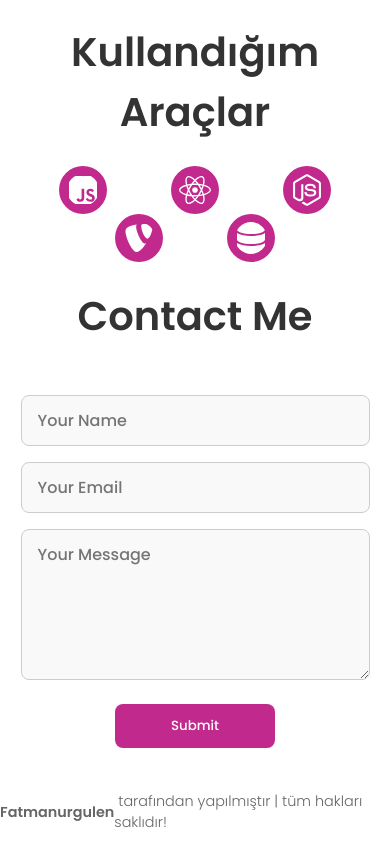
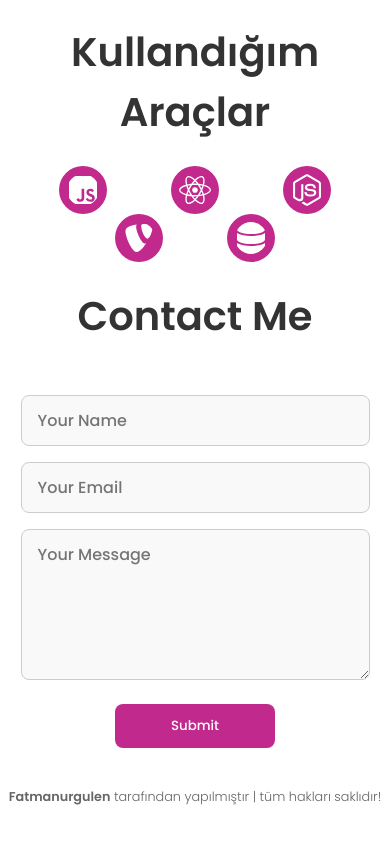
Before and after one commit to fatmanurrgulen/fatmanurgulen, a React (Create React App) app in the folder frontend/: page / in a window 390 px wide. Shown: the part 1861-2705 px from the top of the page. After the commit the page ends 2675 px from the top, so only its background shows below. Built offline with nearby package versions, Linux system fonts and the light colour scheme.

Commit message:
Projeyi güncelledim

```diff
--- a/frontend/src/components/Footer/footer.css
+++ b/frontend/src/components/Footer/footer.css
@@ -1,11 +1,21 @@
-.footer{
-    width: 100vw;
-    height: 4rem;
+.footer {
+    width: 100%;
+    height: auto; /* Yüksekliği otomatik ayarlıyoruz */
     color: #666;
     background: rgb(255, 255, 255);
     display: flex;
     align-items: center;
     justify-content: center;
+    padding: 1rem; /* Padding ekleyerek alanı artırıyoruz */
     font-weight: 300;
     font-size: 0.9rem;
+    text-align: center; /* Metni ortalıyoruz */
 }
+
+/* Mobil görünüm için */
+@media (max-width: 768px) {
+    .footer {
+        font-size: 0.8rem; /* Daha küçük yazı boyutu */
+        padding: 0.5rem; /* Daha az padding */
+    }
+}
--- a/frontend/src/components/NavBar/navbar.js
+++ b/frontend/src/components/NavBar/navbar.js
@@ -15,7 +15,6 @@ const Navbar = () => {
       <div className="desktopMenu">
         <Link activeClass='active' to='intro' spy={true} smooth={true} offset={-100} duration={500} className="desktopMenuListItem">Home</Link>
         <Link activeClass='active' to='skills' spy={true} smooth={true} offset={-50} duration={500} className="desktopMenuListItem">About</Link>
-        <Link activeClass='active' to='works' spy={true} smooth={true} offset={-50} duration={500} className="desktopMenuListItem">Portfolio</Link>
         <Link activeClass='active' to='clients' spy={true} smooth={true} offset={-50} duration={500} className="desktopMenuListItem">Client</Link>
       </div>
       <button className="desktopMenuBtn" onClick={() => {
@@ -28,7 +27,6 @@ const Navbar = () => {
       <div className="navMenu" style={{ display: showMenu ? 'flex' : 'none' }}>
         <Link activeClass='active' to='intro' spy={true} smooth={true} offset={-100} duration={500} className="listItem" onClick={() => setShowMenu(false)}>Home</Link>
         <Link activeClass='active' to='skills' spy={true} smooth={true} offset={-50} duration={500} className="listItem" onClick={() => setShowMenu(!showMenu)}>About</Link>
-        <Link activeClass='active' to='works' spy={true} smooth={true} offset={-50} duration={500} className="listItem" onClick={() => setShowMenu(!showMenu)}>Portfolio</Link>
         <Link activeClass='active' to='clients' spy={true} smooth={true} offset={-50} duration={500} className="listItem" onClick={() => setShowMenu(!showMenu)}>Client</Link>
         <Link activeClass='active' to='contact' spy={true} smooth={true} offset={-50} duration={500} className="listItem" onClick={() => setShowMenu(!showMenu)}>Contact</Link>
       </div>
--- a/frontend/src/components/Skills/skills.js
+++ b/frontend/src/components/Skills/skills.js
@@ -29,11 +29,10 @@ const Skills = () => {
     autoplaySpeed: 3000,
     draggable: true,
     swipe: true,
-    // Ok bileşenlerini kaldırdık
   };
 
   return (
-    <div className="skills-section">
+    <section id="skills" className="skills-section">
       <h2>My Projects</h2>
       <p>
         React.js, Material UI, Node.js ve MySQL kullanarak oluşturduğum bu projede
@@ -48,7 +47,7 @@ const Skills = () => {
           </div>
         ))}
       </Slider>
-    </div>
+    </section>
   );
 }
 
```
